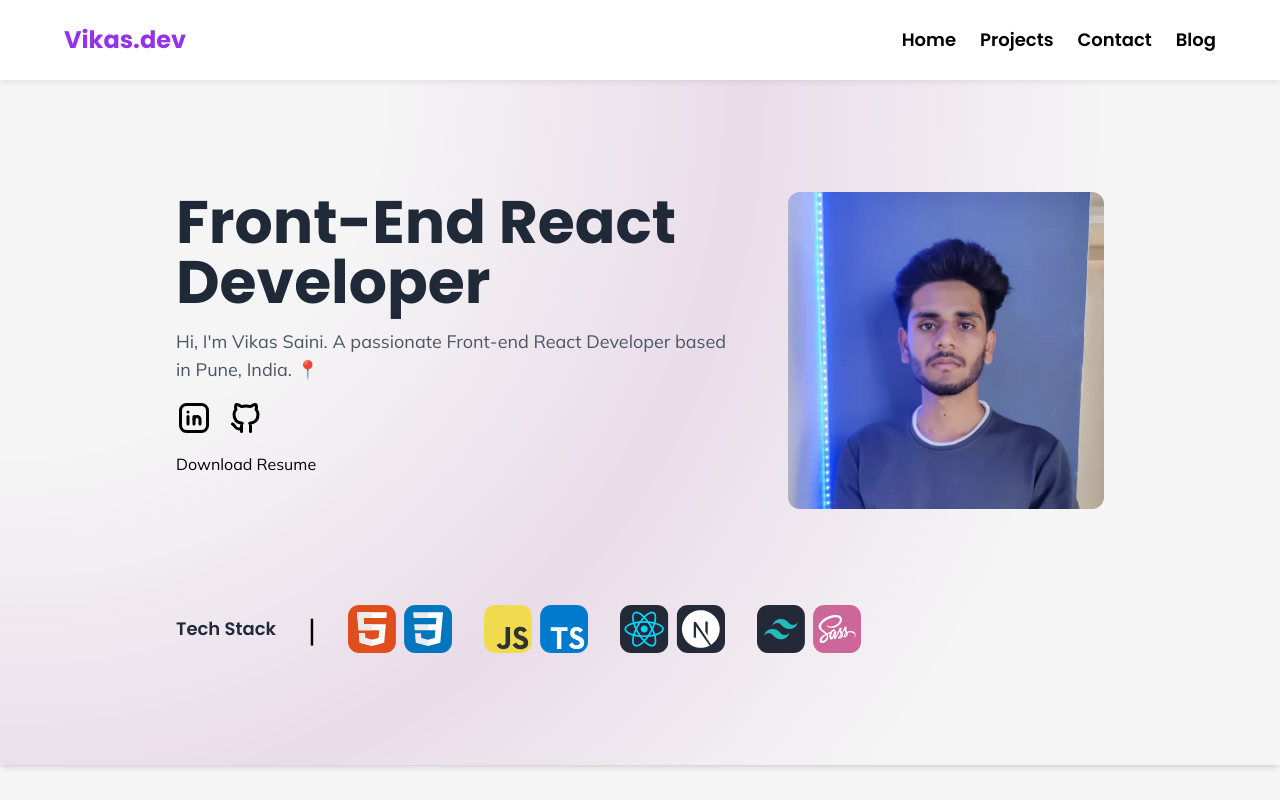
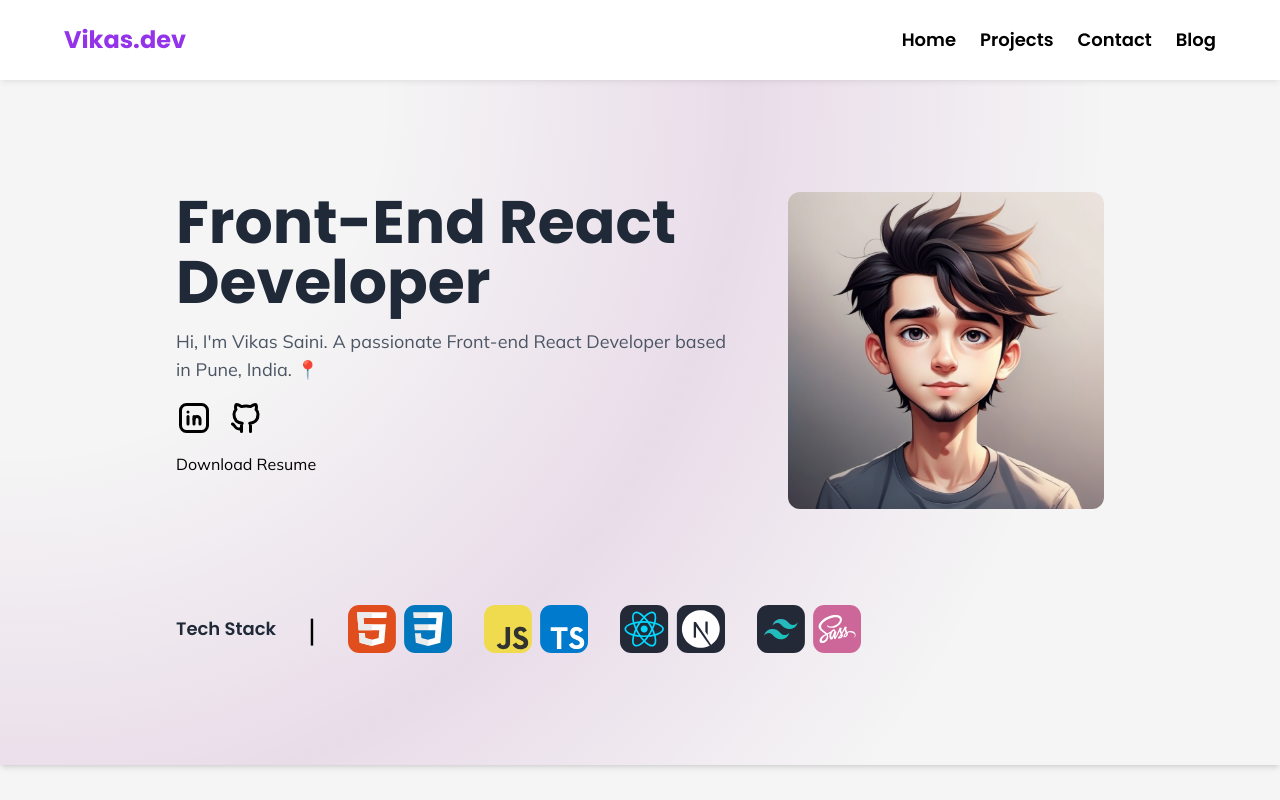
Before and after one commit to vikas-saini-7/portfolio-latest, a React (Create React App) app: page / in a window 1280 px wide. Shown: the top 800 px of the page. Built offline with nearby package versions, Linux system fonts and the light colour scheme; no server answers.

Commit message:
image update

```diff
--- a/src/components/Hero.jsx
+++ b/src/components/Hero.jsx
@@ -38,7 +38,7 @@ const Hero = () => {
           <div className="md:w-1/2 w-full flex justify-center rounded-xl">
             <img
               className="w-1/2 md:w-full h-auto object-contain rounded-xl "
-              src="images/profile.webp"
+              src="images/profile.jpg"
               alt=""
             />
           </div>
```
Also changed, not shown: public/images/profile.jpg (added).
